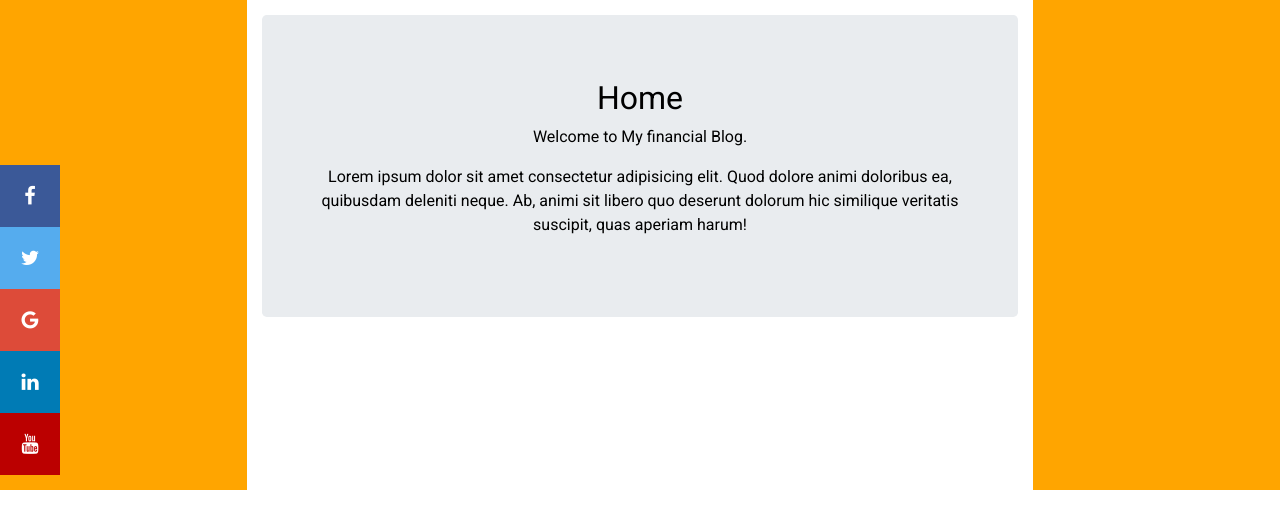
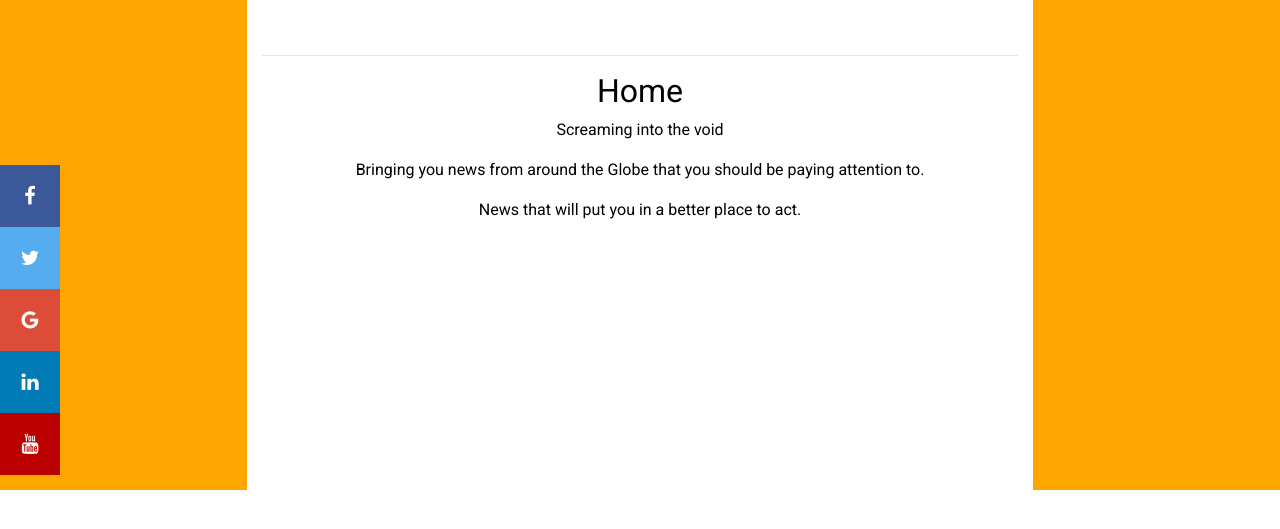
Before and after one commit to Code-Institute-Submissions/Milestone-3-Project-1, a Flask app: page / in a window 1280 px wide. Shown: the part 152-681 px from the top of the page. Run offline with Flask 2, Linux system fonts and the light colour scheme; some libraries are stand-ins or nearby versions.

Commit message:
delete jumbotron to improve look and semantics

```diff
--- a/templates/index.html
+++ b/templates/index.html
@@ -1,11 +1,13 @@
 {% extends 'base.html'%}
 
 {% block content %}
-
-<div id="index" class="jumbotron text-center" style="color:black;">
+<br>
+<hr>
+<div id="hero-welcome" class="" style="color:black;">
     <h2>{{page_title}}</h2>
-    <p>Welcome to My financial Blog. </p>
-    <p>Lorem ipsum dolor sit amet consectetur adipisicing elit. Quod dolore animi doloribus ea, quibusdam deleniti neque. Ab, animi sit libero quo deserunt dolorum hic similique veritatis suscipit, quas aperiam harum!</p>
+    <p>Screaming into the void </p>
+    <p>Bringing you news from around the Globe that you should be paying attention to.</p>
+    <p>News that will put you in a better place to act.</p>
 </div>
 
 
```
